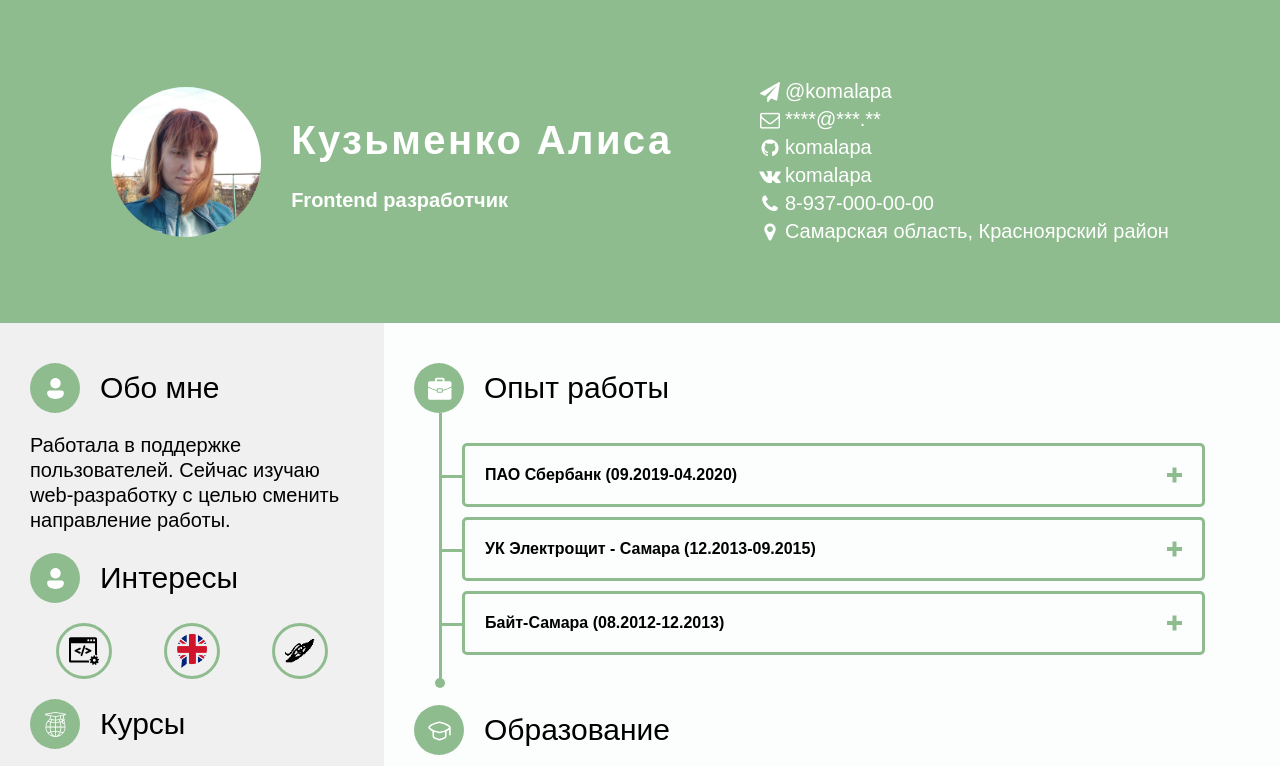
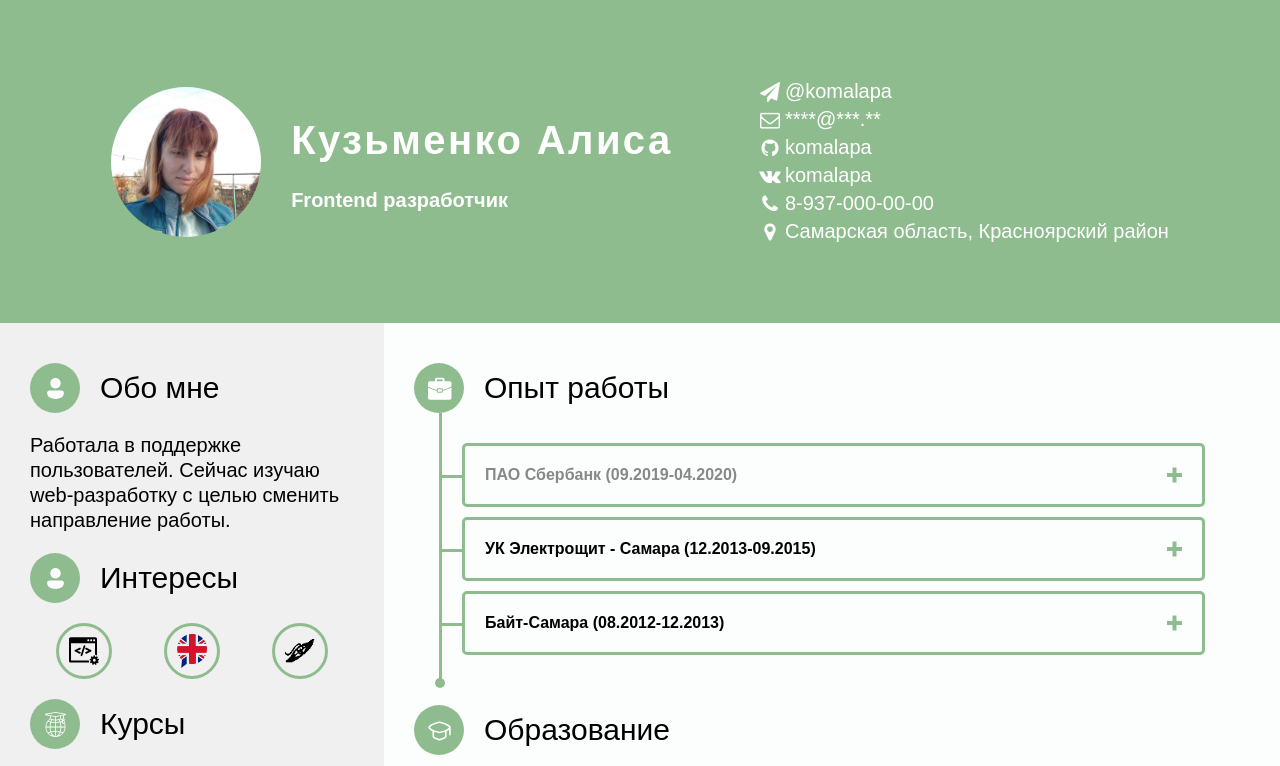
Before and after one commit to komalapa/Resume, a plain HTML site: page index.html in a window 1280 px wide. In both pictures the pointer is over the heading "ПАО Сбербанк (09.2019-04.2020)". Shown: the top 766 px of the page. Drawn offline with Linux system fonts and the light colour scheme.

Commit message:
hover for summary

```diff
--- a/style/style.css
+++ b/style/style.css
@@ -197,6 +197,9 @@ html, body{
     border: 3px solid darkseagreen;
     border-radius: 5px;
 }
+.organization-name summary:hover{
+    color: #888888;
+}
 
 .organization-name:before {
         width: 100%;
```
